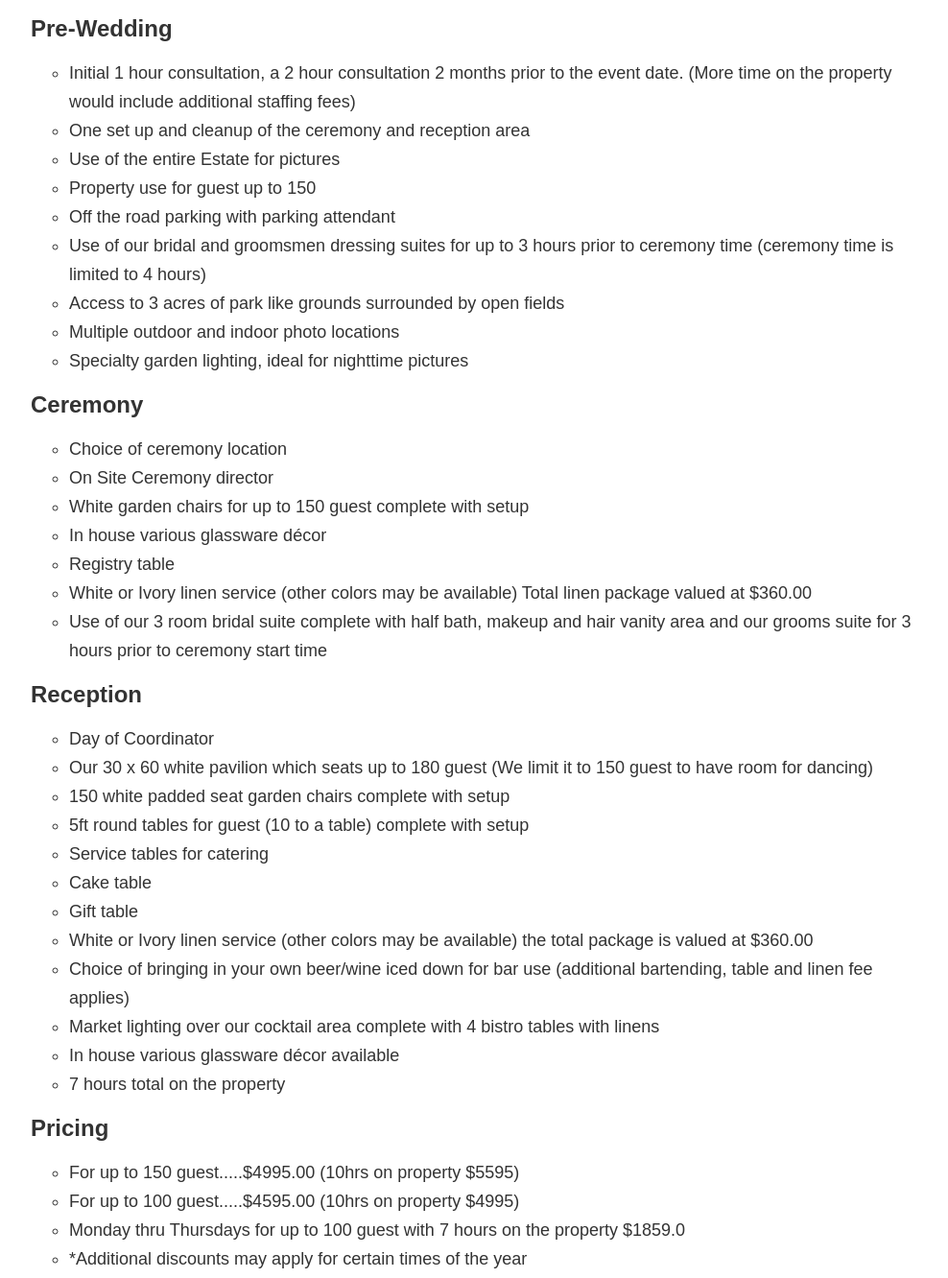
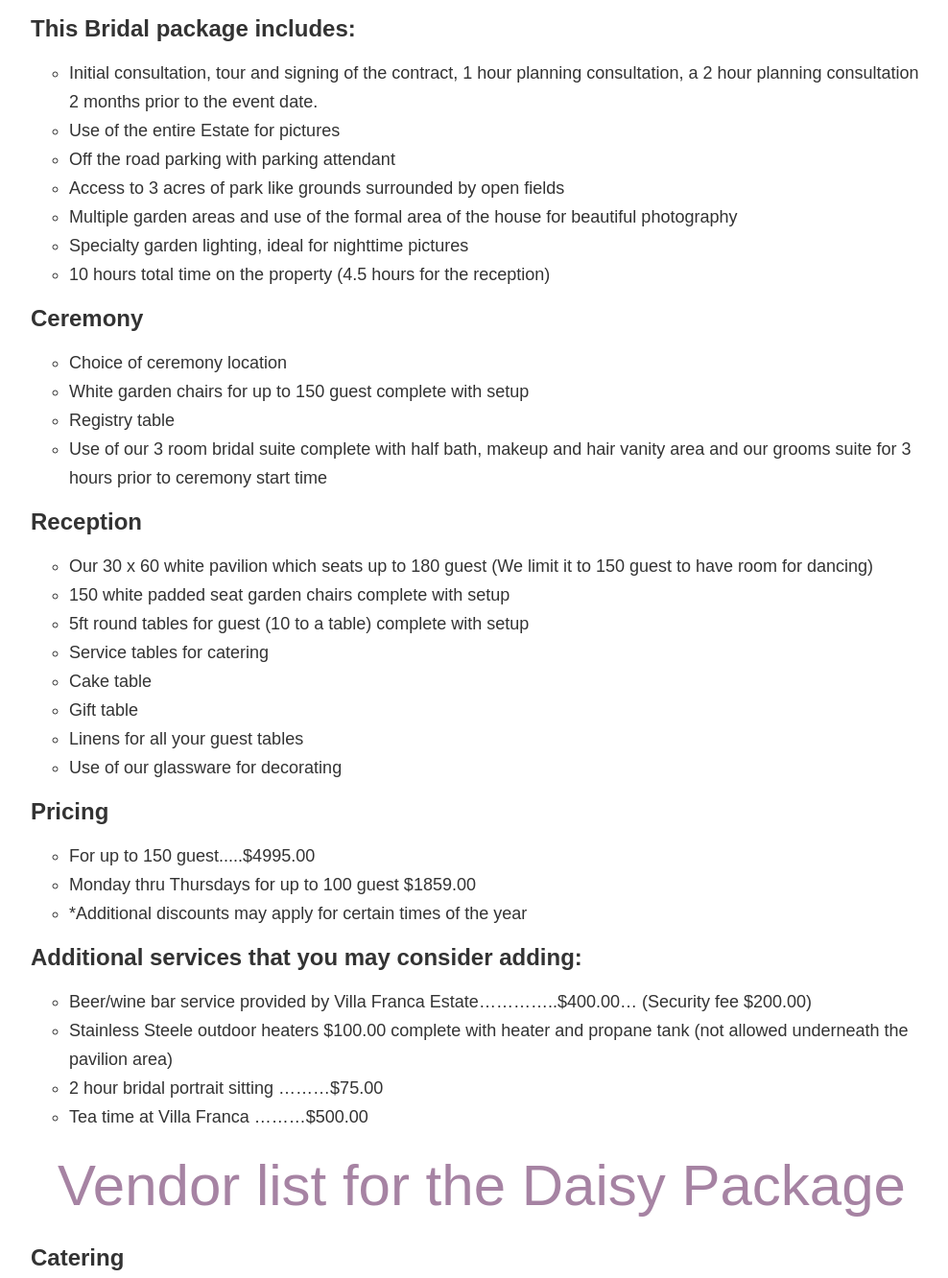
Before and after one commit to cowlesrk/villa-franca, a plain HTML site: page weddings.html in a window 1280 px wide. Shown: the part 4000-5332 px from the top of the page at 96% size, without its empty margins (138-1126 px from the left). Drawn offline with nearby package versions, Linux system fonts and the light colour scheme; some packages are replaced by stand-ins of ours; a script that the page names is missing; a web font is replaced by a local one.

Commit message:
updated basic bridal package content

```diff
--- a/weddings.html
+++ b/weddings.html
@@ -168,53 +168,46 @@
   </div>
     <div class="description-section">
     <div class="regular-container w-container">
-      <h1>Daisy Package</h1>
+      <h1>Basic Package</h1>
       <p> Designed with the busy bride in mind our package streamlines the entire process. We have developed trusting relationships with some of the best wedding professionals in the industry.  With this package you will choose from our preferred wedding professionals for Catering, and Dj Entertainment.  Their fees for services are not included in this package you will pay them directly.
         <br>
-        <h2>Pre-Wedding</h2>
+        <h2>This Bridal package includes:</h2>
     <ul style="list-style-type:circle">
-      <li>Initial 1 hour consultation, a 2 hour consultation 2 months prior to the event date. (More time on the property would include additional staffing fees) </li>
-      <li>One set up and cleanup of the ceremony and reception area</li>
+      <li>Initial consultation, tour and signing of the contract, 1 hour planning consultation, a 2 hour planning consultation 2 months prior to the event date.
+ </li>
           <li> Use of the entire Estate for pictures </li>
-          <li>Property use for guest up to 150</li>
           <li>Off the road parking with parking attendant</li>
-          <li> Use of our bridal and groomsmen dressing suites for up to 3 hours prior to ceremony time (ceremony time is limited to 4 hours) </li>
           <li>Access to 3 acres of park like grounds surrounded by open fields </li>
-          <li>Multiple outdoor and indoor photo locations</li>
+          <li>Multiple garden areas and use of the formal area of the house for beautiful photography
+</li>
           <li>Specialty garden lighting, ideal for nighttime pictures</li>
+          <li>10 hours total time on the property (4.5 hours for the reception)
+</li>
         </ul>
         <h2>Ceremony</h2>
     <ul style="list-style-type:circle">
       <li>Choice of ceremony location</li>
-      <li>On Site Ceremony director </li>
       <li>White garden chairs for up to 150 guest complete with setup</li>
-      <li>In house various glassware décor </li>
       <li>Registry table</li>
-      <li>White or Ivory linen service (other colors may be available) Total linen package valued at $360.00 </li>
       <li>Use of our 3 room bridal suite complete with half bath, makeup and hair vanity area and our grooms suite for 3 hours prior to ceremony start time </li>
     </ul>
 
     <h2>Reception</h2>
     <ul style="list-style-type:circle">
-      <li>Day of Coordinator </li>
       <li> Our 30 x 60 white pavilion which seats up to 180 guest (We limit it to 150 guest to have room for dancing) </li>
       <li>150 white padded seat garden chairs complete with setup </li>
       <li>5ft round tables for guest (10 to a table) complete with setup </li>
       <li>Service tables for catering</li>
       <li>Cake table</li>
       <li>Gift table </li>
-      <li>White or Ivory linen service (other colors may be available) the total package is valued at $360.00 </li>
-      <li>Choice of bringing in your own beer/wine iced down for bar use (additional bartending, table and linen fee applies) </li>
-      <li>Market lighting over our cocktail area complete with 4 bistro tables with linens </li>
-      <li>In house various glassware décor available  </li>
-      <li>7 hours total on the property </li>
+      <li>Linens for all your guest tables </li>
+      <li>Use of our glassware for decorating</li>
     </ul>
 
     <h2>Pricing</h2>
     <ul style="list-style-type:circle">
-      <li>For up to 150 guest.....$4995.00 (10hrs on property $5595) </li>
-      <li>For up to 100 guest.....$4595.00 (10hrs on property $4995) </li>
-      <li>Monday thru Thursdays for up to 100 guest with 7 hours on the property $1859.0</li>
+      <li>For up to 150 guest.....$4995.00 </li>
+      <li>Monday thru Thursdays for up to 100 guest $1859.00</li>
       <li>*Additional discounts may apply for certain times of the year</li>
     </ul>
 
@@ -223,6 +216,7 @@
       <li>Beer/wine bar service provided by Villa Franca Estate…………..$400.00… (Security fee $200.00) </li>
       <li>Stainless Steele outdoor heaters $100.00 complete with heater and propane tank (not allowed underneath the pavilion area) </li>
       <li>2 hour bridal portrait sitting ………$75.00 </li>
+      <li>Tea time at Villa Franca ………$500.00 </li>
     </ul>
     <h1>Vendor list for the Daisy Package</h1>
     <h2>Catering</h2>
```
